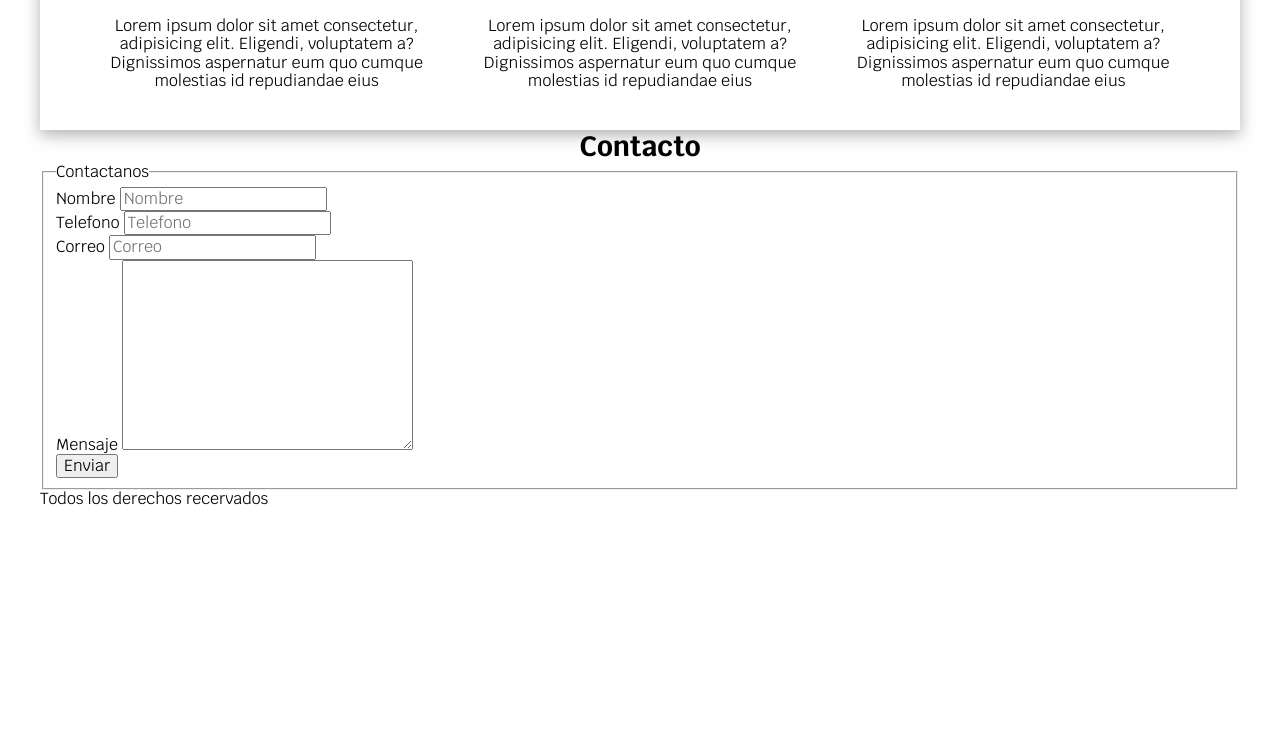
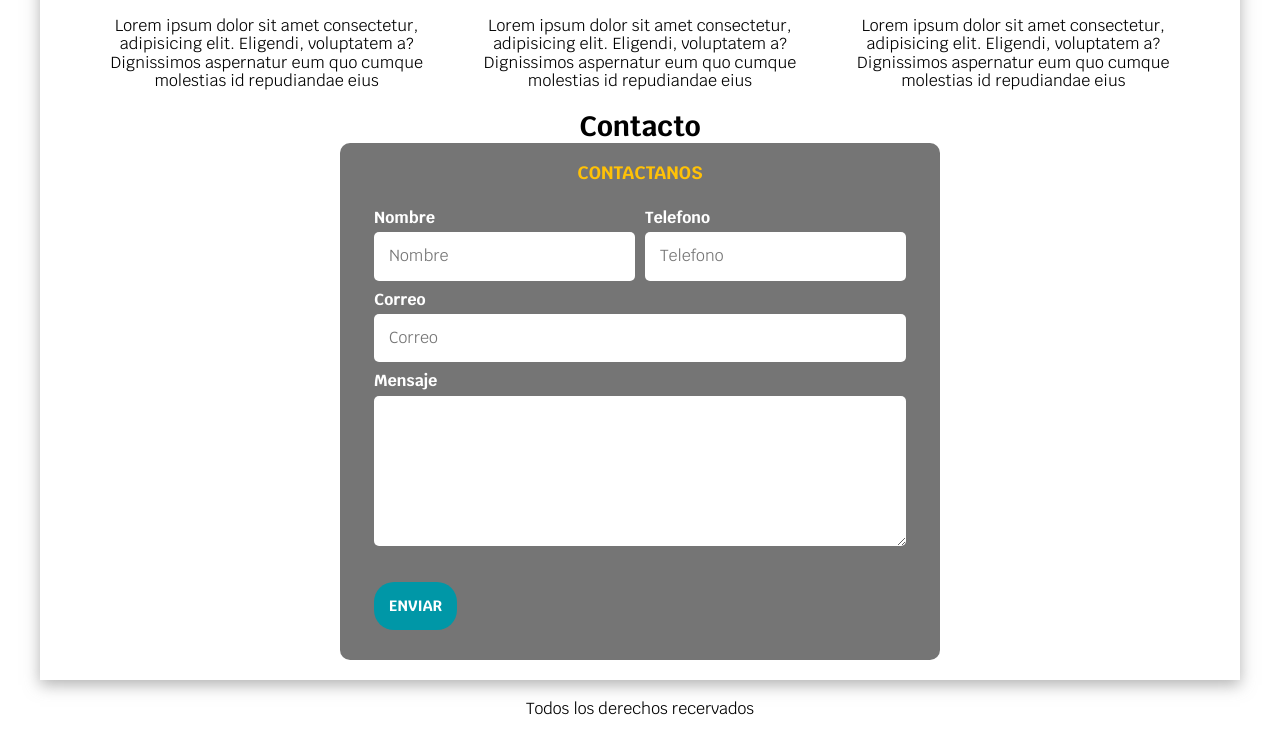
Before and after one commit to lycan-life/plantillaFreelancer, a plain HTML site: page index.html in a window 1280 px wide. Shown: the part 875-1613 px from the top of the page. Before the commit the page ends 1384 px from the top, so only its background shows below. Drawn offline with nearby package versions, Linux system fonts and the light colour scheme.

Commit message:
Terminado

```diff
--- a/css/style.css
+++ b/css/style.css
@@ -115,6 +115,7 @@ h2,p{
     font-weight: bold;
     font-size: 1.5rem;
     margin-top: 1rem;
+    border: none;
 }
 .boton:hover{
     background-color: var(--primario);
@@ -162,3 +163,55 @@ main .ser{
         border-top:none;
     }
 }
+.formulario{
+    background-color: var(--gris);
+    width: min(60rem , 100%);
+    margin: 0 auto;
+    padding: 2rem;
+    border-radius: 1rem;
+}
+.formulario fieldset{
+    border: none;
+}
+.formulario legend{
+    text-align: center;
+    font-size: 1.8rem;
+    text-transform: uppercase;
+    font-weight: 700;
+    margin-bottom: 2rem;
+    color: var(--primario);
+}
+@media(min-width:768px){
+    .campos{
+        display: grid;
+        grid-template-columns: repeat(2,1fr);
+        column-gap: 1rem;
+        grid-template-rows: auto auto 20rem;
+    }
+    .campo:nth-child(3),
+    .campo:nth-child(4){
+        grid-column: 1/3;
+    }
+}
+.campo{
+    margin-bottom: 1rem;
+}
+.campo label{
+    color: white;
+    font-weight: bold;
+    margin-bottom: .5rem;
+    display: block;
+}
+.campo textarea{
+    height: 15rem;
+}
+.input{
+    width: 100%;
+    border: none;
+    padding: 1.5rem;
+    border-radius: .5rem;
+}
+footer{
+    text-align: center;
+    padding: 2rem;
+}
--- a/index.html
+++ b/index.html
@@ -98,44 +98,46 @@
                 <p>Lorem ipsum dolor sit amet consectetur, adipisicing elit. Eligendi, voluptatem a? Dignissimos aspernatur eum quo cumque molestias id repudiandae eius</p>
             </section>
         </div>
-    </main>
 
+        <!-- ----------------------------- -->
         <section class="contenedor">
             <h2>Contacto</h2>
 
-        <form action="">
+            <form class="formulario">
                 <fieldset>
 
                     <legend>Contactanos</legend>
-                <div>
+                    <div class="campos">
+                        <div class="campo">
                             <label for="">Nombre</label>
-                    <input type="text" name="" id="" placeholder="Nombre">
+                            <input class="input" type="text" name="" id="" placeholder="Nombre">
                         </div>
 
-                <div>
+                        <div class="campo">
                             <label for="">Telefono</label>
-                    <input type="number" name="" id="" placeholder="Telefono">
+                            <input class="input" type="number" name="" id="" placeholder="Telefono">
                         </div>
 
-                <div>
+                        <div class="campo">
                             <label for="">Correo</label>
-                    <input type="email" name="" id="" placeholder="Correo">
+                            <input class="input" type="email" name="" id="" placeholder="Correo">
                         </div>
 
-                <div>
+                        <div class="campo">
                             <label for="">Mensaje</label>
-                    <textarea name="" id="" cols="30" rows="10"></textarea>
+                            <textarea class="input" name="" id="" ></textarea>
+                        </div>
                     </div>
 
-                <input type="submit" value="Enviar">
+                    <input type="submit" class="boton" value="Enviar">
                 </fieldset>
             </form>
 
         </section>
+    </main>
 
     <footer class="contenedor">
         <p>Todos los derechos recervados</p>
     </footer>
-
 </body>
 </html>
```
Lines whose indentation alone changed are shown as unchanged.
